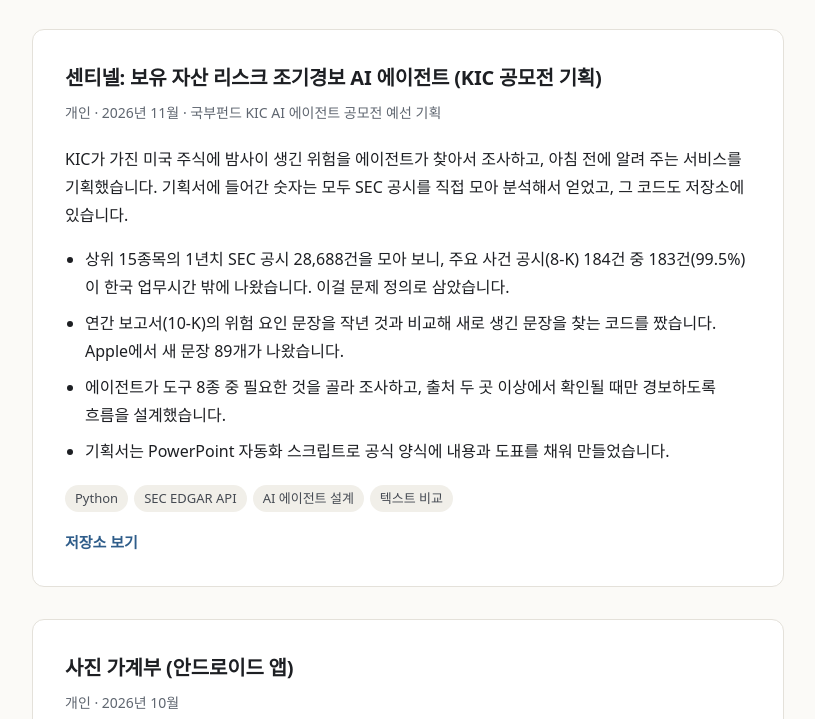
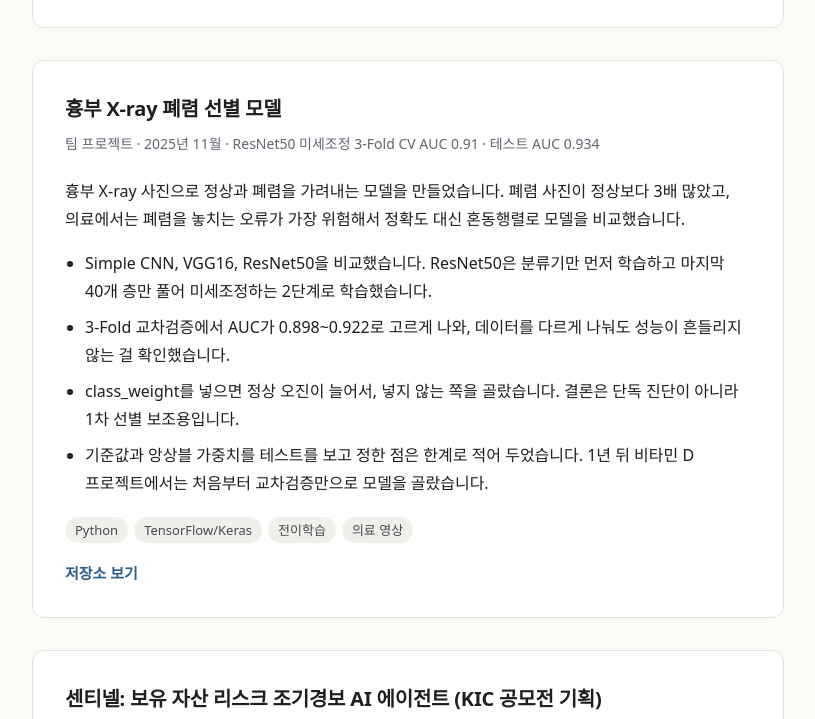
Before and after one commit to haneul55/haneul55.github.io, a plain HTML site: page index.html in a window 1280 px wide. Shown: the part 1509-2228 px from the top of the page, without its empty margins (232-1047 px from the left). Drawn offline with Linux system fonts and the light colour scheme.

Commit message:
흉부 X-ray 폐렴 선별 프로젝트 카드 추가

```diff
--- a/index.html
+++ b/index.html
@@ -62,7 +62,7 @@
 
 <header>
   <h1>haneul55</h1>
-  <p class="lead">수원대학교에서 데이터와 머신러닝을 공부하고 있습니다. 올해는 데이터 분석 대회와 수업 프로젝트, AI 에이전트 공모전 기획, 안드로이드 앱을 하나씩 만들었고, 아래에 정리해 두었습니다. 각 프로젝트의 자세한 과정은 저장소 README에 있습니다.</p>
+  <p class="lead">수원대학교에서 데이터와 머신러닝을 공부하고 있습니다. 데이터 분석 대회, 의료 데이터(건강 설문·흉부 X-ray) 모델, AI 에이전트 공모전 기획, 안드로이드 앱을 만들었고, 아래에 정리해 두었습니다. 각 프로젝트의 자세한 과정은 저장소 README에 있습니다.</p>
   <div class="links">
     <a href="https://github.com/haneul55">GitHub</a>
     <!-- 이메일을 넣으려면 아래 줄의 주석을 풀고 주소를 바꾸세요 -->
@@ -98,6 +98,20 @@
     </ul>
     <div class="tags"><span>Python</span><span>LightGBM</span><span>CatBoost</span><span>scikit-learn</span></div>
     <a class="go" href="https://github.com/haneul55/vitamin-d-deficiency-prediction">저장소 보기</a>
+  </article>
+
+  <article class="card">
+    <h3>흉부 X-ray 폐렴 선별 모델</h3>
+    <div class="meta">팀 프로젝트 · 2025년 11월 · ResNet50 미세조정 3-Fold CV AUC 0.91 · 테스트 AUC 0.934</div>
+    <p>흉부 X-ray 사진으로 정상과 폐렴을 가려내는 모델을 만들었습니다. 폐렴 사진이 정상보다 3배 많았고, 의료에서는 폐렴을 놓치는 오류가 가장 위험해서 정확도 대신 혼동행렬로 모델을 비교했습니다.</p>
+    <ul>
+      <li>Simple CNN, VGG16, ResNet50을 비교했습니다. ResNet50은 분류기만 먼저 학습하고 마지막 40개 층만 풀어 미세조정하는 2단계로 학습했습니다.</li>
+      <li>3-Fold 교차검증에서 AUC가 0.898~0.922로 고르게 나와, 데이터를 다르게 나눠도 성능이 흔들리지 않는 걸 확인했습니다.</li>
+      <li>class_weight를 넣으면 정상 오진이 늘어서, 넣지 않는 쪽을 골랐습니다. 결론은 단독 진단이 아니라 1차 선별 보조용입니다.</li>
+      <li>기준값과 앙상블 가중치를 테스트를 보고 정한 점은 한계로 적어 두었습니다. 1년 뒤 비타민 D 프로젝트에서는 처음부터 교차검증만으로 모델을 골랐습니다.</li>
+    </ul>
+    <div class="tags"><span>Python</span><span>TensorFlow/Keras</span><span>전이학습</span><span>의료 영상</span></div>
+    <a class="go" href="https://github.com/haneul55/chest-xray-pneumonia-classification">저장소 보기</a>
   </article>
 
   <article class="card">
@@ -138,7 +152,7 @@
   <h2>쓸 줄 아는 것</h2>
   <dl>
     <dt>언어</dt><dd>Python, SQL, Dart</dd>
-    <dt>머신러닝</dt><dd>LightGBM, CatBoost, scikit-learn, PyTorch</dd>
+    <dt>머신러닝</dt><dd>LightGBM, CatBoost, scikit-learn, PyTorch, TensorFlow/Keras</dd>
     <dt>데이터 수집</dt><dd>REST API(SEC EDGAR), 텍스트 전처리</dd>
     <dt>앱·웹</dt><dd>Flutter, SQLite, HTML/CSS(GitHub Pages)</dd>
     <dt>공부 중</dt><dd>SQLD, 코딩테스트</dd>
```
